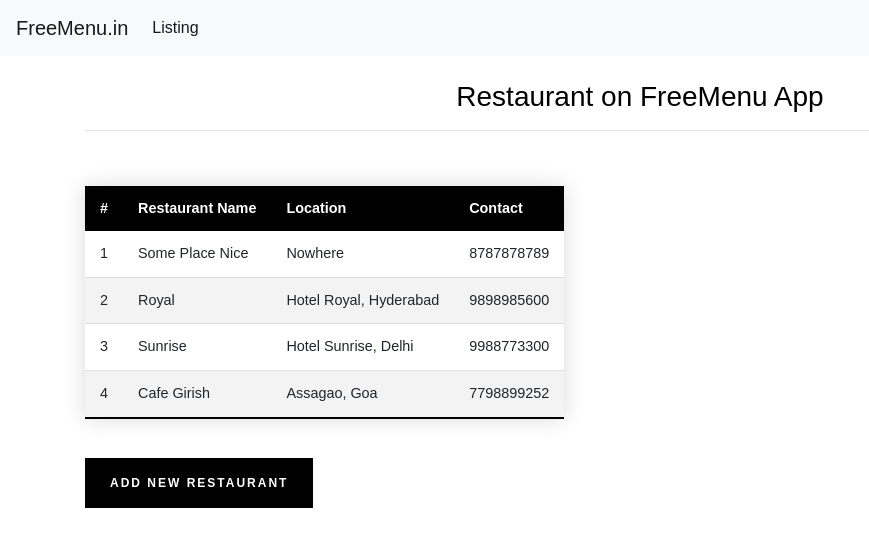
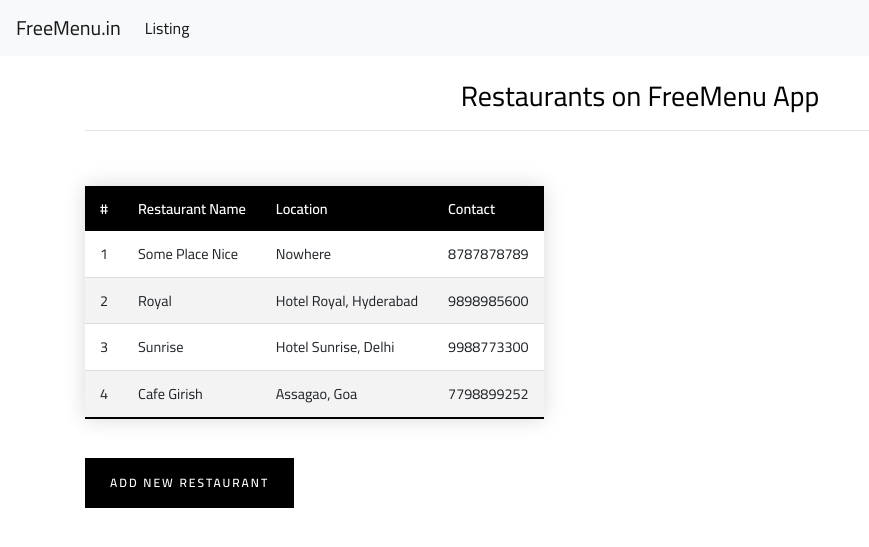
Before and after one commit to girishvr/FreeMenu, a Flask app: page /restaurant_list in a window 1280 px wide. Shown: the top 547 px of the page, without its empty margins (0-869 px from the left). Run offline with Flask 3, Linux system fonts and the light colour scheme; data comes from the database, SQL or seed files in the repository; some libraries are stand-ins or nearby versions.

Commit message:
Branding and fonts

```diff
--- a/static/index_custom.css
+++ b/static/index_custom.css
@@ -24,6 +24,7 @@
 .copyright {
     float: right;
     color: #444;
+    font-size: 12px;
 }
 
 .footer {
@@ -31,7 +32,7 @@
 }
 
 .qr-view {
-    background-color: ivory;
+    background-color: #f4d0b5;
 }
 
 .alert-warning {
--- a/templates/add_menu.html
+++ b/templates/add_menu.html
@@ -11,7 +11,7 @@
 			<div class="container">
 			</br>
 			</br>
-			<h3>{% block title %} Add Menu items for {{rest_name}}{% endblock %}</h3>
+			<h3>{% block title %} Add menu items for {{rest_name}}{% endblock %}</h3>
 
 			</div>
 			<hr>
--- a/templates/base.html
+++ b/templates/base.html
@@ -25,9 +25,9 @@
     <script src="https://cdnjs.cloudflare.com/ajax/libs/pdfmake/0.2.7/pdfmake.min.js" integrity="sha512-a9NgEEK7tsCvABL7KqtUTQjl69z7091EVPpw5KxPlZ93T141ffe1woLtbXTX+r2/8TtTvRX/v4zTL2UlMUPgwg==" crossorigin="anonymous" referrerpolicy="no-referrer"></script>
 
     <!-- Google Fonts: Recommended -->
-    <!-- <link rel="preconnect" href="https://fonts.googleapis.com"> -->
-    <!-- <link rel="preconnect" href="https://fonts.gstatic.com" crossorigin> -->
-    <!-- <link href="https://fonts.googleapis.com/css2?family=Cairo:wght@400;600&display=swap" rel="stylesheet"> -->
+    <link rel="preconnect" href="https://fonts.googleapis.com">
+    <link rel="preconnect" href="https://fonts.gstatic.com" crossorigin>
+    <link href="https://fonts.googleapis.com/css2?family=Cairo:wght@400;600&display=swap" rel="stylesheet">
 
     <!-- Icon Fonts: Optional -->
     <!-- <link href="https://fonts.googleapis.com/icon?family=Material+Icons" rel="stylesheet" /> -->
--- a/templates/restaurant_list.html
+++ b/templates/restaurant_list.html
@@ -16,7 +16,7 @@
 	<body>
 
       </br>
-      <h3>Restaurant on FreeMenu App</h3>
+      <h3>Restaurants on FreeMenu App</h3>
       <hr>
       </br>
 
```
